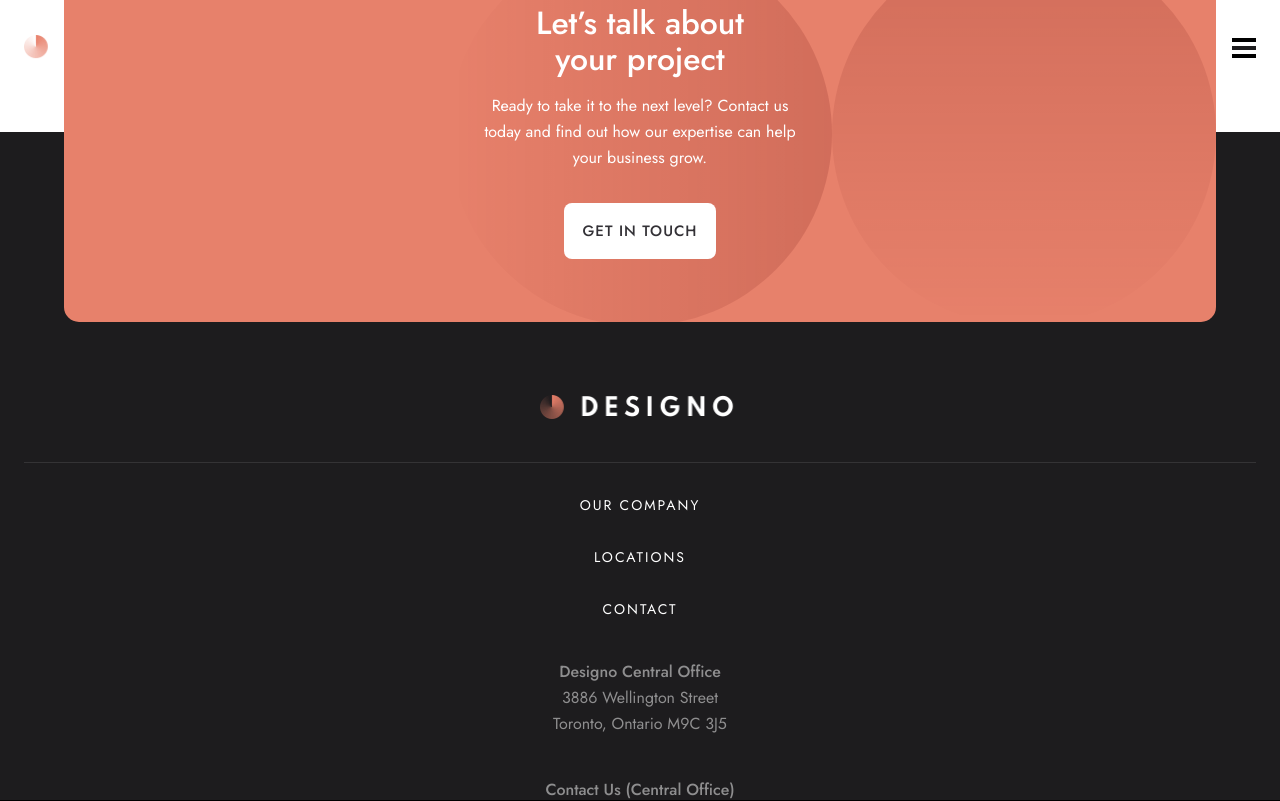
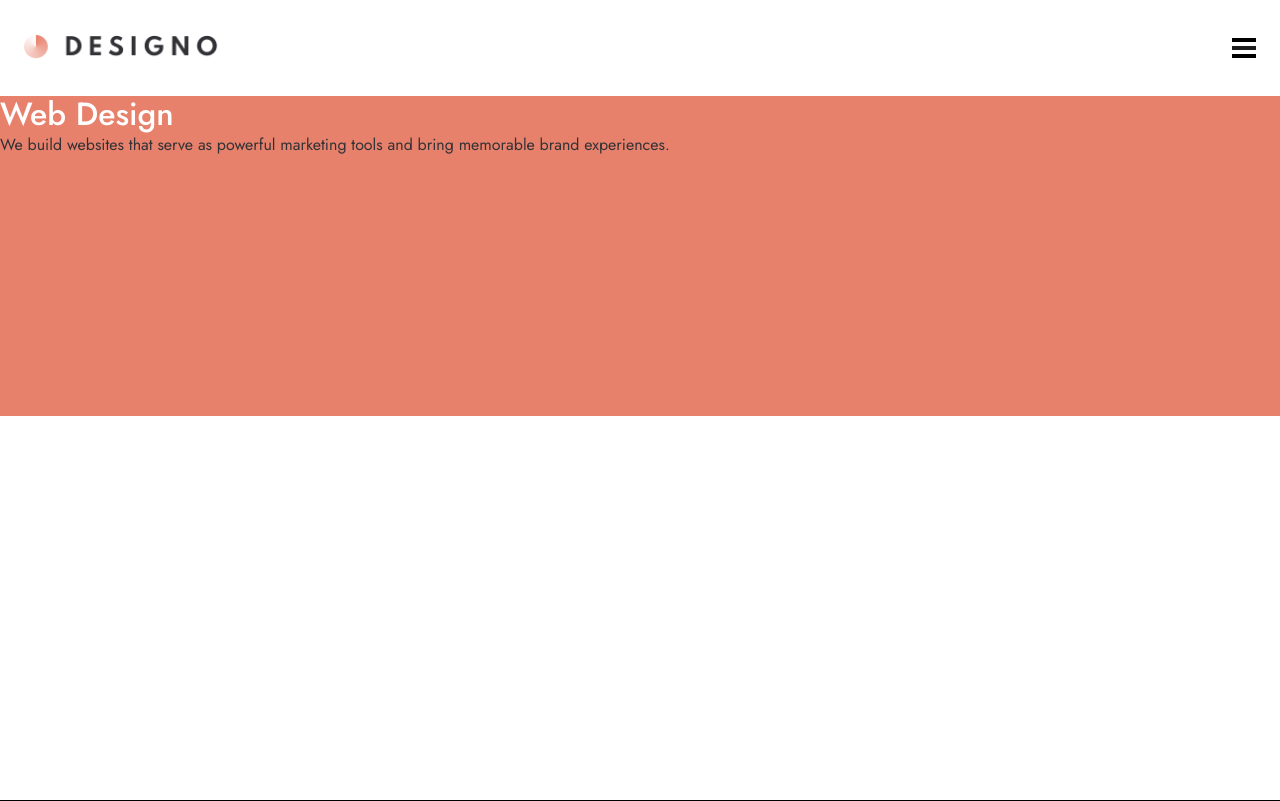
Before and after one commit to RayaneBengaoui/FM_challenge20_designo_multipage, a React (Create React App) app: page /webdesign in a window 1280 px wide. Shown: the top 801 px of the page. Built offline with nearby package versions, Linux system fonts and the light colour scheme.

Commit message:
Creating ScrollTop component to reset scroll position on page transition

```diff
--- /dev/null
+++ b/src/components/IntroductionProject.js
@@ -0,0 +1,17 @@
+import styled from "styled-components";
+
+const IntroductionProject = ({ title, description }) => {
+  return (
+    <IntroductionProjectStyle>
+      <h1>{title}</h1>
+      <p>{description}</p>
+    </IntroductionProjectStyle>
+  );
+};
+
+const IntroductionProjectStyle = styled.div`
+  min-height: 20rem;
+  background-color: var(--peach);
+`;
+
+export default IntroductionProject;
--- /dev/null
+++ b/src/components/ScrollTop.js
@@ -0,0 +1,15 @@
+import { useEffect } from "react";
+import { useLocation } from "react-router-dom";
+
+const ScrollTop = () => {
+  const { pathname } = useLocation();
+  useEffect(() => {
+    window.scroll({
+      top: 0,
+      left: 0,
+    });
+  }, [pathname]);
+  return null;
+};
+
+export default ScrollTop;
--- a/src/pages/Home.js
+++ b/src/pages/Home.js
@@ -4,6 +4,7 @@ import { motion } from "framer-motion";
 import Introduction from "../components/HomePage/Introduction";
 import ViewProjects from "../components/HomePage/ViewProjects";
 import Features from "../components/HomePage/Features";
+import ScrollTop from "../components/ScrollTop";
 
 import { pageAnimation } from "../animation";
 
@@ -19,6 +20,7 @@ const Home = () => {
       <Introduction />
       <ViewProjects />
       <Features />
+      <ScrollTop />
     </motion.div>
   );
 };
--- a/src/pages/WebDesign.js
+++ b/src/pages/WebDesign.js
@@ -1,5 +1,34 @@
+import { motion } from "framer-motion";
+import styled from "styled-components";
+
+import { pageAnimation } from "../animation";
+
+import IntroductionProject from "../components/IntroductionProject";
+import ScrollTop from "../components/ScrollTop";
+
 const WebDesign = () => {
-  return <h1>WebDesign</h1>;
+  return (
+    <motion.div
+      className="home"
+      variants={pageAnimation}
+      initial="hidden"
+      animate="show"
+      exit="exit"
+    >
+      <IntroductionProject
+        title={"Web Design"}
+        description={
+          "We build websites that serve as powerful marketing tools and bring memorable brand experiences."
+        }
+      />
+      <Projects />
+      <ScrollTop />
+    </motion.div>
+  );
 };
 
+const Projects = styled.div`
+  min-height: 100vh;
+`;
+
 export default WebDesign;
```
